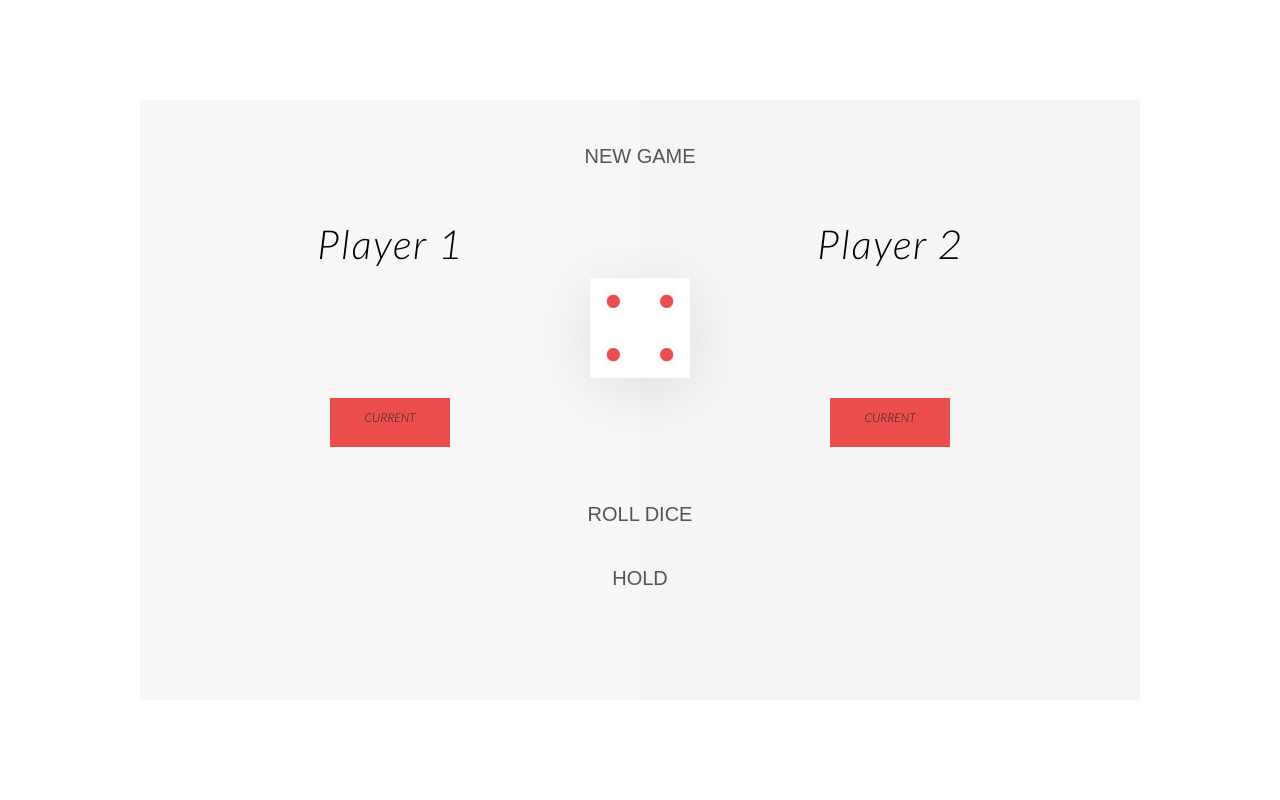
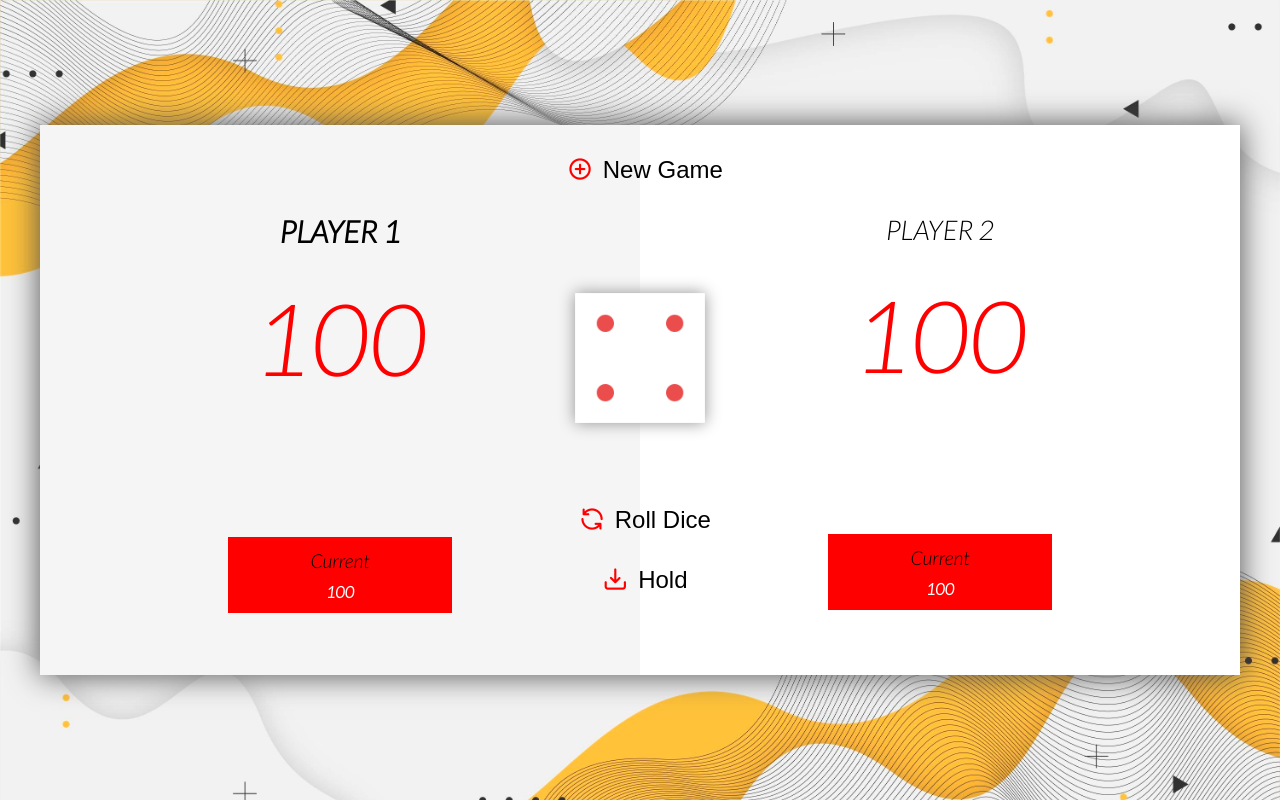
Before and after one commit to kevincalmo/eval-projet-de, a PHP site: page / in a window 1280 px wide. Run offline with PHP 8.4, Linux system fonts and the light colour scheme.

Commit message:
Fin de mise à jour du style css

```diff
--- a/index.html
+++ b/index.html
@@ -5,37 +5,39 @@
     <meta http-equiv="X-UA-Compatible" content="IE=edge">
     <meta name="viewport" content="width=device-width, initial-scale=1.0">
     <title>Jeux de dé</title>
+    <!--==================== UNICONS ====================-->
+    <link rel="stylesheet" href="https://unicons.iconscout.com/release/v4.0.0/css/line.css">
     <link rel="stylesheet" href="style.css">
 </head>
 <body>
 
     <!--creation du container du jeu -->
-    <div class="container fix">
+    <div class="container">
 
         <!--Joueur 1 -->
         <div class="player-0-panel active">
             <div class="player-name" id="name-0">Player 1</div>
-            <div class="player-score" id="score-0"></div>
+            <div class="player-score" id="score-0">100</div>
             <div class="player-current-box">
                 <div class="player-current-label">Current</div>
-                <div class="player-current-score" id="current-0"></div>
+                <div class="player-current-score" id="current-0">100</div>
             </div>
         </div>
 
         <!--joueur 2-->
         <div class="player-1-panel">
             <div class="player-name" id="name-1">Player 2</div>
-            <div class="player-score" id="score-1"></div>
+            <div class="player-score" id="score-1">100</div>
             <div class="player-current-box">
                 <div class="player-current-label">Current</div>
-                <div class="player-current-score" id="current-1"></div>
+                <div class="player-current-score" id="current-1">100</div>
             </div>
         </div>
 
         <!--Les différents boutons nécéssaires au jeu-->
-        <button class="btn-new">New Game</button>
-        <button class="btn-roll">Roll Dice</button>
-        <button class="btn-hold">Hold</button>
+        <button class="btn-new"><i class="uil uil-plus-circle btn-icon"></i>New Game</button>
+        <button class="btn-roll"><i class="uil uil-sync btn-icon"></i>Roll Dice</button>
+        <button class="btn-hold"><i class="uil uil-import btn-icon"></i>Hold</button>
 
         <!--l'image du dé-->
         <img src="./media/dice-4.png" alt="dice" class="dice" id="dice">
--- a/style.css
+++ b/style.css
@@ -1,128 +1,117 @@
 @import url('https://fonts.googleapis.com/css2?family=Lato:ital,wght@1,300&display=swap');
 
 
-/****************** GENERAL SETTINGS *********************/
 
 *{
-    margin:0;
+    margin: 0;
     padding: 0;
     box-sizing: border-box;
 }
 
-.fix {
-    content: "";
-    display: table;
-    clear: both;
+body {
+    font-family: 'lato',sans-serif;
+    background: url(./media/5566879.jpg);
+    background-size: cover;
+    background-repeat: no-repeat;
 }
-body {
-    font-family: 'Lato', sans-serif;
-}
-
-.container {
-    width: 1000px;
+.container{
     position: absolute;
     top: 50%;
     left: 50%;
     transform: translate(-50%,-50%);
-    background: whitesmoke;
-    overflow: hidden;
+    background: white;
+    width: 1200px;
+    height: 550px;
+   box-shadow: 0 0 30px rgb(77, 76, 76);
 }
 
+.player-0-panel, .player-1-panel {
+    width:50%;
+    float: left;
+    height: 100px;
+    padding:20px;
+    padding-top: 5%;
 
-.player-0-panel,
-.player-1-panel {
-    width: 50%;
-    float: left;
-    height: 600px;
-    padding: 100px;
+}
+.active {
+    background: whitesmoke;
+    height: 100%;
+}
+.active .player-name {
+    font-weight: bold;
+    font-size: 1.9rem;
 }
 
 .player-name {
-    font-size: 40px;
     text-align: center;
-    letter-spacing: 2px;
-    margin-top: 20px;
-    margin-bottom: 10px;
-    position: relative;
+    text-transform: uppercase;
+    font-size: 1.7rem;
+    padding-top: 5%;
 }
-
-.player-score{
+.player-score {
     text-align: center;
-    font-size: 1.5rem;
-    margin-bottom: 130px;
+    font-size: 100px;
+    color: red;
+    margin-top: 5%;
 }
-
-.active {
-    background: #f7f7f7;
-}
-
-.active .player-name {
-        font-weight: 300;
-    }
-
-.active .player::after {
-    content: "\2022";
-    font-size: 47px;
-    position: absolute;
-    color: #eb4d4d;
-    top: -7px;
-    right: 10px;
-}
-
-.player-current-score{
-    font-size: 30px;
-}
-
-.player-current-box{
-    background: #eb4d4d;
+.player-current-box {
+    background-color: red;
     color: #fff;
     width: 40%;
     margin: 0 auto;
     padding: 12px;
     text-align: center;
+    margin-top: 25%;
 }
-
 .player-current-label {
-    text-transform: uppercase;
-    margin-bottom: 10px;
-    font-size: 12px;
-    color: #222;
+    font-size: 1.2rem;
+    font-weight: 500;
+    padding-top: -10px;
+    color: black;
+}
+.player-current-score {
+    font-weight: bold;
+    margin-top: 10px;
 }
 
 button {
+    width: 200px;
     position: absolute;
-    width: 200px;
     left: 50%;
-    transform: translateX(-50%);
-    color: #555;
+    transform: translate(-50%);
+    cursor: pointer;
     background: none;
     border: none;
-    font-size: 20px;
-    text-transform: uppercase;
-    cursor: pointer;
-    font-weight: 300;
+    font-size: 1.5rem;
+    transition: 0.3s;
+}
+button:hover{
+    transition: 0.3s;
+    font-size: 1.7rem;
+}
+.btn-new {
+    top:30px;
+}
+.btn-hold{
+    top: 440px;
+}
+.btn-roll {
+    top: 380px;
+}
+.btn-icon{
+    margin: 10px;
+    font-size: 1.6rem;
+    color: red;
 }
 
-button:hover {
-    font-weight: 600;
-    margin-right: 20px;
+.dice {
+    position: absolute;
+    width: 130px;
+    left: 50%;
+    top: 40%;
+    transform: translate(-50%,-40%);
+    box-shadow: 0px 0px 15px rgb(148, 147, 147);
 }
 
-button:focus {
-    outline: none;
-}
-.btn-new { top: 45px;}
-.btn-roll { top: 403px;}
-.btn-hold { top: 467px;}
-
-/* Dice images */
-.dice {
-    position: absolute;
-    left: 50%;
-    top: 178px;
-    transform: translateX(-50%);
-    height: 100px;
-    box-shadow: 0px 10px 60px rgba(0, 0, 0, 0.10);
-}
-
-#dice1 { top: 120px; }
+.winner { background-color: #f7f7f7; }
+.winner .player-name { font-weight: 300; color: #EB4D4D; }
```
Also changed, not shown: media/5566879.jpg (added).
